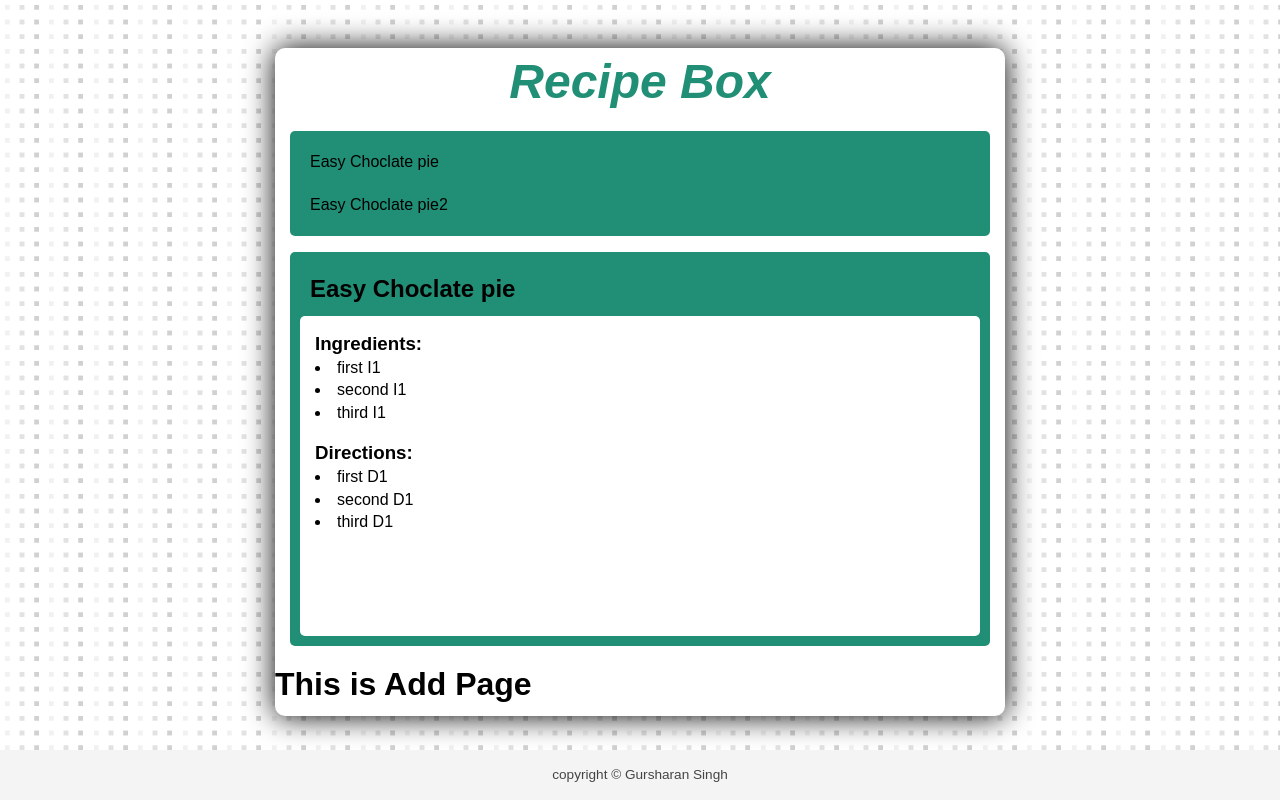
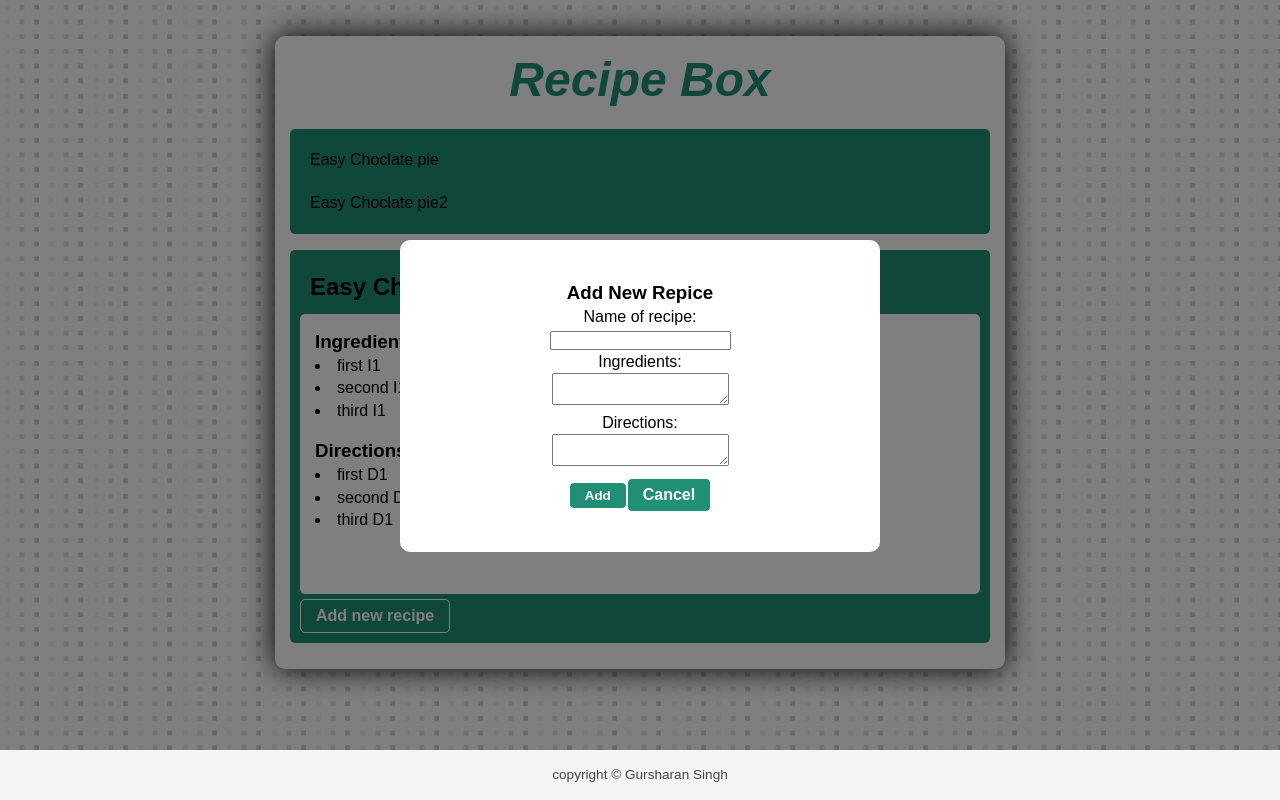
Before and after one commit to gursharan4312/recipebox, a React (Create React App) app: page /addrecipe in a window 1280 px wide. Built offline with nearby package versions, Linux system fonts and the light colour scheme.

Commit message:
add recipe page added

```diff
--- a/src/App.css
+++ b/src/App.css
@@ -28,11 +28,12 @@ a{
 }
 header{
   text-align: center;
-  margin-top: 2em;
+  margin-top: 1.5em;
   font-size: 1.5em;
   color: #218F76;
   font-weight: bolder;
   font-style: italic;
+  padding-top: 10px;
 }
 .innerContainer{
   border-radius: 5px;
@@ -55,8 +56,8 @@ header{
 .recipeBox ul li:hover{
 cursor: pointer;
 background: #DAE0E2;
+text-decoration: underline;
 }
-
 .previewBox h2{
   padding: 10px;
   font-weight: bold;
@@ -65,8 +66,24 @@ background: #DAE0E2;
   background: #fff;
   border-radius: 5px;
   padding: 15px;
-  height: 40vh;
+  height: 35vh;
   overflow-y: auto;
+}
+.btn {
+  border: 1px solid #fff;
+  border-radius: 5px;
+  background: #218F76;
+  display: inline-block;
+  padding: 5px 15px;
+  margin-top: 5px;
+  color: #fff;
+  font-weight: bolder;
+}
+.btn:hover{
+  color:#218F76;
+  background: #fff;
+  border:1px solid #218F76;
+  cursor: pointer;
 }
 footer{
   text-align: center;
@@ -79,3 +96,23 @@ footer{
   position: absolute;
   bottom: 0vh;
 }
+
+
+/***********MODAL CSS***********/
+.modal{
+  width: 100%;
+  height: 100vh;
+  position: absolute;
+  top: 0;
+  left:0;
+  background: rgba(0, 0, 0, 0.5);
+}
+.modalContainer{
+  width: 60vh;
+  position: relative;
+  margin: 30vh auto;
+  background: #fff;
+  padding: 40px;
+  border-radius: 10px;
+  text-align: center;
+}
--- a/src/components/AddRecipe.js
+++ b/src/components/AddRecipe.js
@@ -1,10 +1,29 @@
 import React,{ Component } from 'react';
+import {Link} from 'react-router-dom';
 
 class AddRecipe extends Component{
 
   render(){
     return(
-      <h1>This is Add Page</h1>
+      <div className="modal">
+      <div className="modalContainer">
+        <div className="modalHeader">
+            <h3>Add New Repice</h3>
+        </div>
+          <div className="modalBody">
+            <form>
+              <label htmlFor="name">Name of recipe:</label><br/>
+              <input type="text" id="name"/><br/>
+              <label htmlFor="ingredientInput">Ingredients:</label><br/>
+              <textarea id="ingredientInput"></textarea><br/>
+              <label htmlFor="directionInput">Directions:</label><br/>
+              <textarea id="directionInput"></textarea><br/>
+              <input className="btn" type="submit" value="Add" style={{}}/>
+              <Link to="/" className="btn">Cancel</Link>
+            </form>
+          </div>
+        </div>
+      </div>
     )
   }
 }
--- a/src/components/Main.js
+++ b/src/components/Main.js
@@ -50,6 +50,7 @@ constructor(){
   componentDidMount(){
     this.showPreview(1);
   }
+
   render(){
     return(
       <div className="container">
@@ -58,12 +59,11 @@ constructor(){
       <Route path="/" render={()=>(
         <React.Fragment>
           <Recipes recipes={ this.state.recipes} showPreview={this.showPreview}/>
-          <Preview recipes={ this.state.recipes} />
+          <Preview recipes={ this.state.recipes}/>
         </React.Fragment>
       )}/>
+      </div>
       <Route path="/addrecipe" component={AddRecipe} />
-
-      </div>
       <Footer />
       </div>
     )
--- a/src/components/Preview.js
+++ b/src/components/Preview.js
@@ -1,4 +1,5 @@
 import React,{ Component } from 'react';
+import { Link } from 'react-router-dom';
 
 class Preview extends Component{
 
@@ -10,6 +11,7 @@ class Preview extends Component{
           <div id="ingredients" ></div>
           <div id="direction" style={{marginTop:"1em"}}></div>
         </div>
+        <Link to="/addrecipe" className="btn">Add new recipe</Link>
       </div>
     )
   }
```
